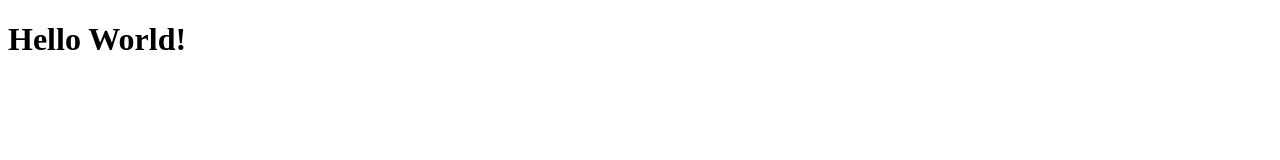
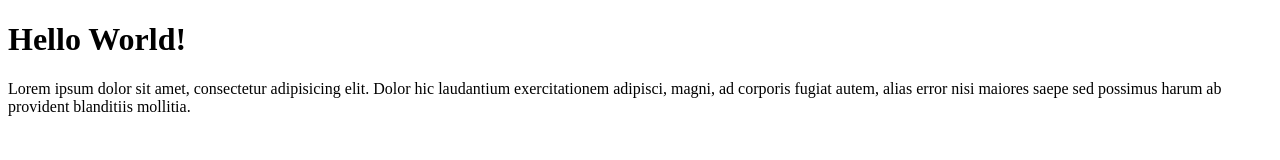
Before and after one commit to romiardisaja/git-test, a plain HTML site: page index.html in a window 1280 px wide. Drawn offline with Linux system fonts and the light colour scheme.

Commit message:
tambah paragram lorem

```diff
--- a/index.html
+++ b/index.html
@@ -8,5 +8,6 @@
 </head>
 <body>
     <h1>Hello World!</h1>
+    <p>Lorem ipsum dolor sit amet, consectetur adipisicing elit. Dolor hic laudantium exercitationem adipisci, magni, ad corporis fugiat autem, alias error nisi maiores saepe sed possimus harum ab provident blanditiis mollitia.</p>
 </body>
 </html>
```
